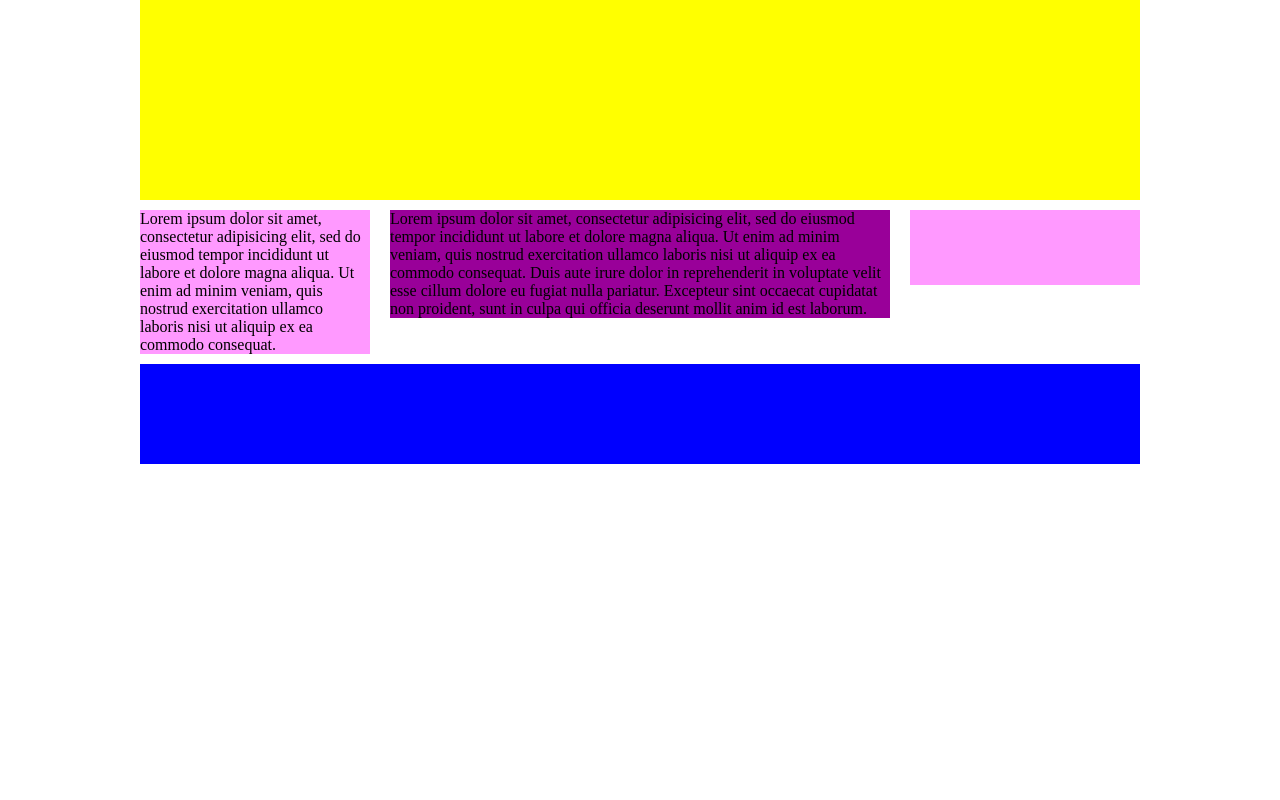
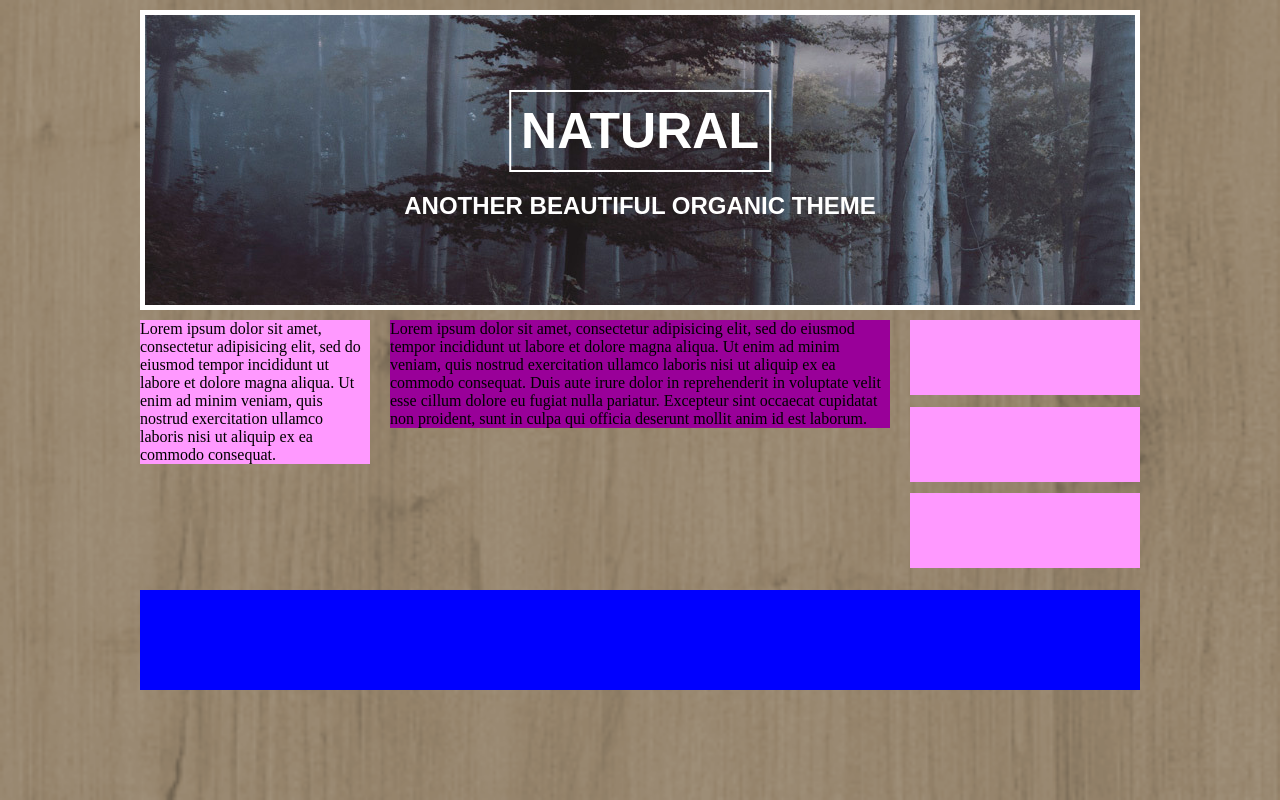
Before and after one commit to TMargherita/htmlcss-wp, a plain HTML site: page index.html in a window 1280 px wide. Drawn offline with Linux system fonts and the light colour scheme.

Commit message:
header+sfondo

```diff
--- a/css/style.css
+++ b/css/style.css
@@ -2,6 +2,11 @@
   box-sizing: border-box;
   margin: 0;
   padding: 0;
+}
+
+body {
+  background-image: url("../img/sfondo.png");
+  background-size: cover;
 }
 
 .container {
@@ -9,9 +14,35 @@
   margin: auto;
 }
 
-header {
-  height: 200px;
-  background-color: yellow;
+.header-top {
+  position: relative;
+  height: 300px;
+  background-image: url("../img/header.jpg");
+  border: 5px solid #fff;
+  margin-top: 10px;
+}
+
+.container-logo {
+  position: absolute;
+  top: 50%;
+  left: 50%;
+  transform: translate(-50% , -50%);
+  font-family:sans-serif;
+  text-align: center;
+  text-transform: uppercase;
+  color: #fff;
+}
+
+h1 {
+  display: inline-block;
+  font-size: 50px;
+  border: 2px solid #fff;
+  margin-bottom: 10px;
+  padding: 10px;
+}
+
+h2 {
+  padding: 10px;
 }
 
 main {
--- a/index.html
+++ b/index.html
@@ -2,13 +2,22 @@
 <html lang="en" dir="ltr">
   <head>
     <meta charset="utf-8">
-    <title>Struttura Wordpress</title>
+    <title>Wordpress</title>
+    <link href="https://fonts.googleapis.com/css2?family=Roboto:wght@300;400;700&display=swap" rel="stylesheet">
+    <link rel="stylesheet" href="https://cdnjs.cloudflare.com/ajax/libs/font-awesome/5.13.1/css/all.min.css" integrity="sha256-2XFplPlrFClt0bIdPgpz8H7ojnk10H69xRqd9+uTShA=" crossorigin="anonymous" />
     <link rel="stylesheet" href="css/style.css">
   </head>
   <body>
     <div class="container">
     <!--testata-->
       <header>
+        <div class="header-top">
+          <div class="container-logo">
+            <h1>NATURAL</h1>
+            <h2>another beautiful organic theme</h2>
+          </div>
+        <div class="main-menu">
+
       </header>
     <!--/testata-->
       <main>
@@ -24,6 +33,8 @@
     <!--terza colonna-->
         <aside class="box3">
           <div class="widget"> </div>
+          <div class="widget"> </div>
+          <div class="widget"> </div>
         </aside>
       </main>
       <footer>
```
Also changed, not shown: img/header.jpg (added), img/sfondo.png (added).
